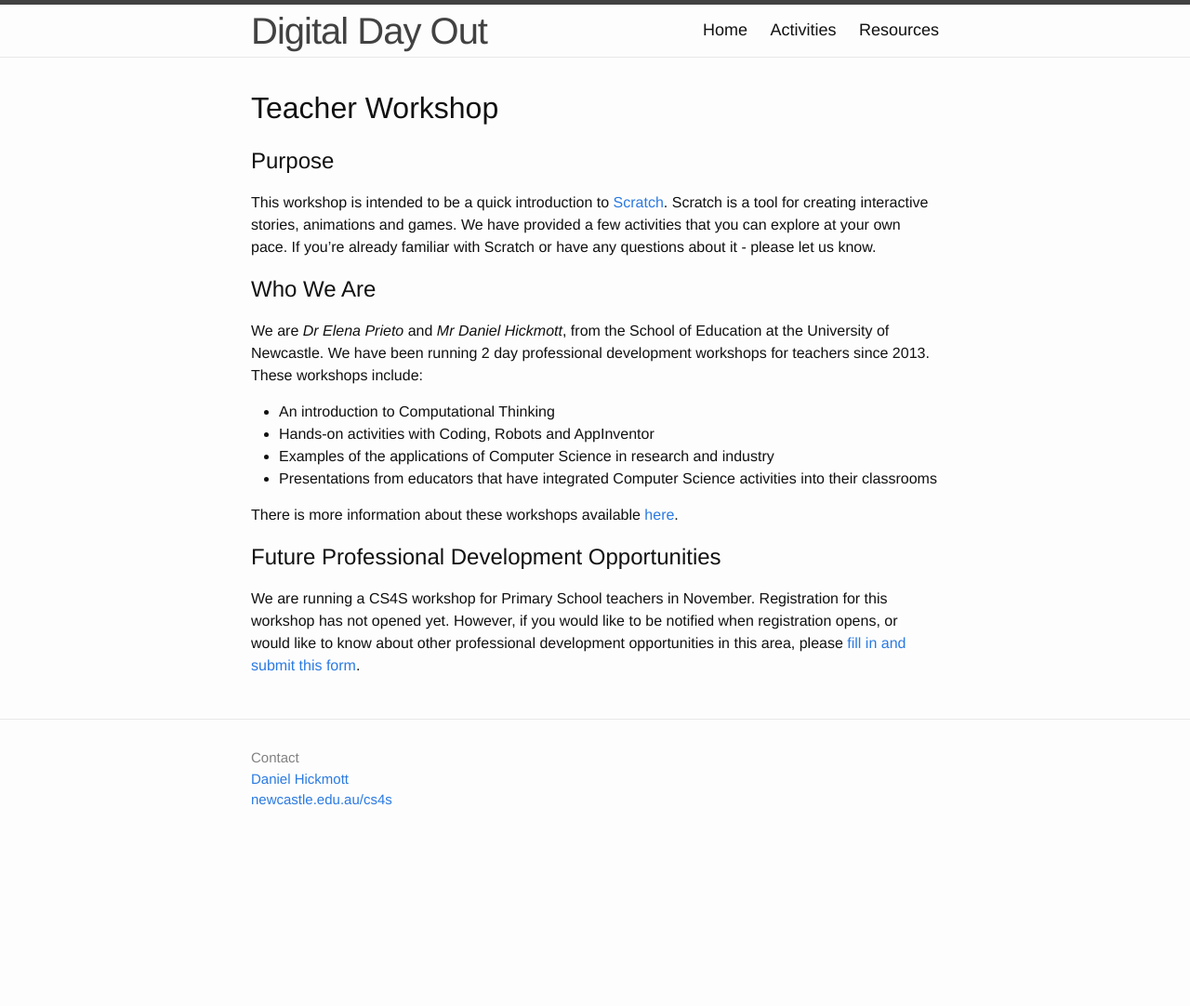
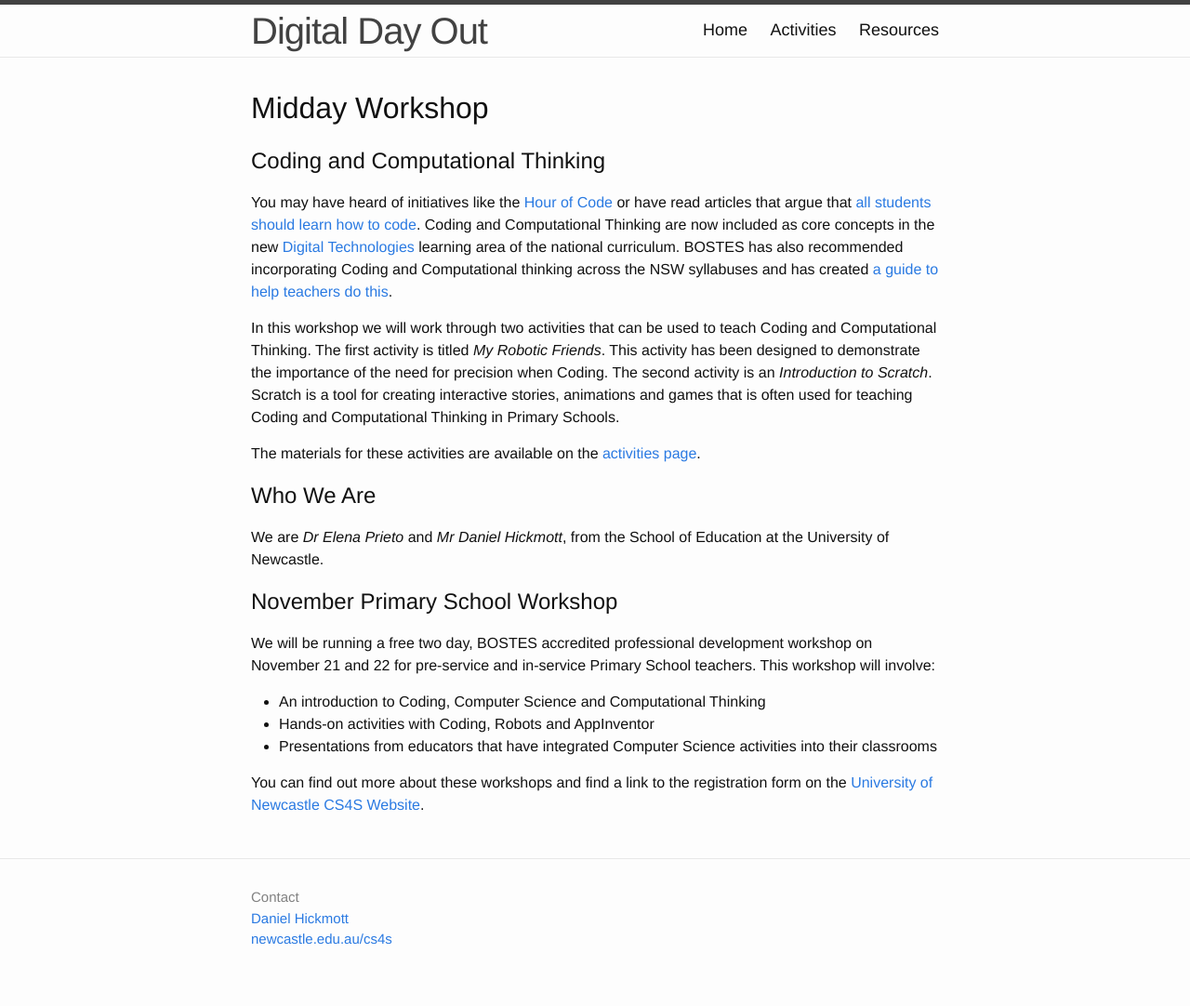
Before and after one commit to cs4s/ddo, a Jekyll site: the page built from index.md, in a window 1280 px wide. Shown: the whole page at 93% size. Built offline with Jekyll 4.4.1, drawn with Linux system fonts in a browser that asks for light colours; before the commit the page ends 932 px from its top, so only the background shows below that.

Commit message:
Updates home page with information relevant to October workshop

```diff
--- a/index.md
+++ b/index.md
@@ -2,25 +2,31 @@
 layout: default
 ---
 
-# Teacher Workshop
+# Midday Workshop
 
-## Purpose
-This workshop is intended to be a quick introduction to [Scratch](http://scratch.mit.edu){:target="_blank"}. Scratch is a tool for
-creating interactive stories, animations and games. We have provided a few activities that you can explore at your own pace.
-If you're already familiar with Scratch or have any questions about it - please let us know.
+## Coding and Computational Thinking
+
+You may have heard of initiatives like the [Hour of Code](https://code.org/learn){:target="_blank"} or have read articles that argue that [all students should learn how to code](https://theconversation.com/an-education-for-the-21st-century-means-teaching-coding-in-schools-42046){:target="_blank"}.
+Coding and Computational Thinking are now included as core concepts in the new [Digital Technologies](http://www.australiancurriculum.edu.au/technologies/digital-technologies/curriculum/f-10?layout=1){:target="_blank"} learning area of the national curriculum.
+BOSTES has also recommended incorporating Coding and Computational thinking across the NSW syllabuses and has created [a guide to help teachers do this](http://k6.boardofstudies.nsw.edu.au/wps/portal/go/science-and-technology/statement-on-coding){:target="_blank"}.
+
+In this workshop we will work through two activities that can be used to teach Coding and Computational Thinking.
+The first activity is titled *My Robotic Friends*. This activity has been designed to demonstrate the importance of the need for precision when Coding.
+The second activity is an *Introduction to Scratch*.
+Scratch is a tool for creating interactive stories, animations and games that is often used for teaching Coding and Computational Thinking in Primary Schools.
+
+The materials for these activities are available on the [activities page](activities).
 
 ## Who We Are
-We are *Dr Elena Prieto* and *Mr Daniel Hickmott*, from the School of Education at the University of Newcastle. We have been running
-2 day professional development workshops for teachers since 2013. These workshops include:
 
-- An introduction to Computational Thinking
+We are *Dr Elena Prieto* and *Mr Daniel Hickmott*, from the School of Education at the University of Newcastle.
+
+## November Primary School Workshop
+
+We will be running a free two day, BOSTES accredited professional development workshop on November 21 and 22 for pre-service and in-service Primary School teachers. This workshop will involve:
+
+- An introduction to Coding, Computer Science and Computational Thinking
 - Hands-on activities with Coding, Robots and AppInventor
-- Examples of the applications of Computer Science in research and industry
 - Presentations from educators that have integrated Computer Science activities into their classrooms
 
-There is more information about these workshops available [here](http://newcastle.edu.au/cs4s){:target="_blank"}.
-
-## Future Professional Development Opportunities
-We are running a CS4S workshop for Primary School teachers in November. Registration for this workshop has not opened yet.
-However, if you would like to be notified when registration opens, or would like to know about other professional development
-opportunities in this area, please [fill in and submit this form](https://goo.gl/jEclWr){:target="_blank"}.
+You can find out more about these workshops and find a link to the registration form on the [University of Newcastle CS4S Website](http://newcastle.edu.au/cs4s){:target="_blank"}.
```
